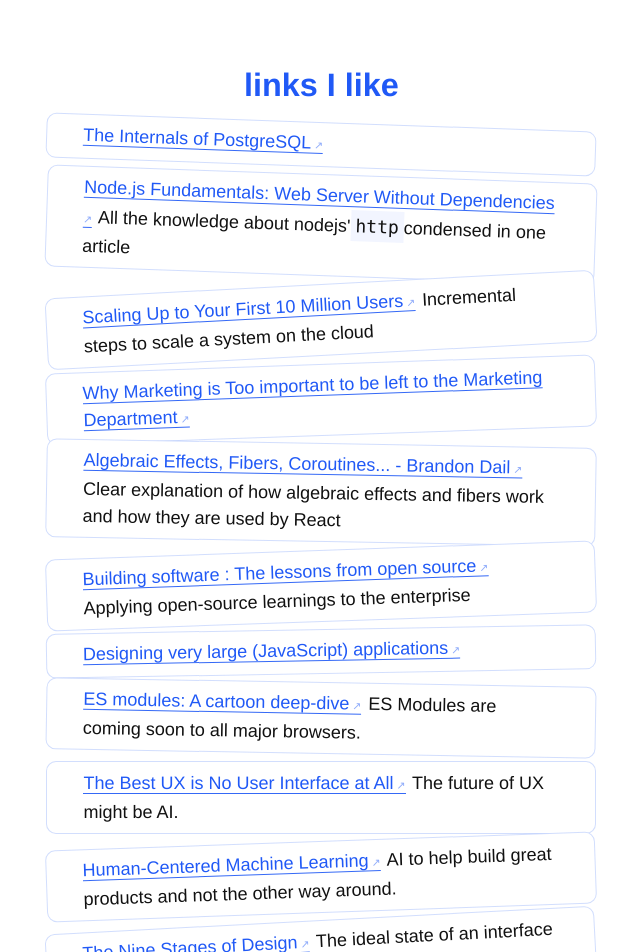
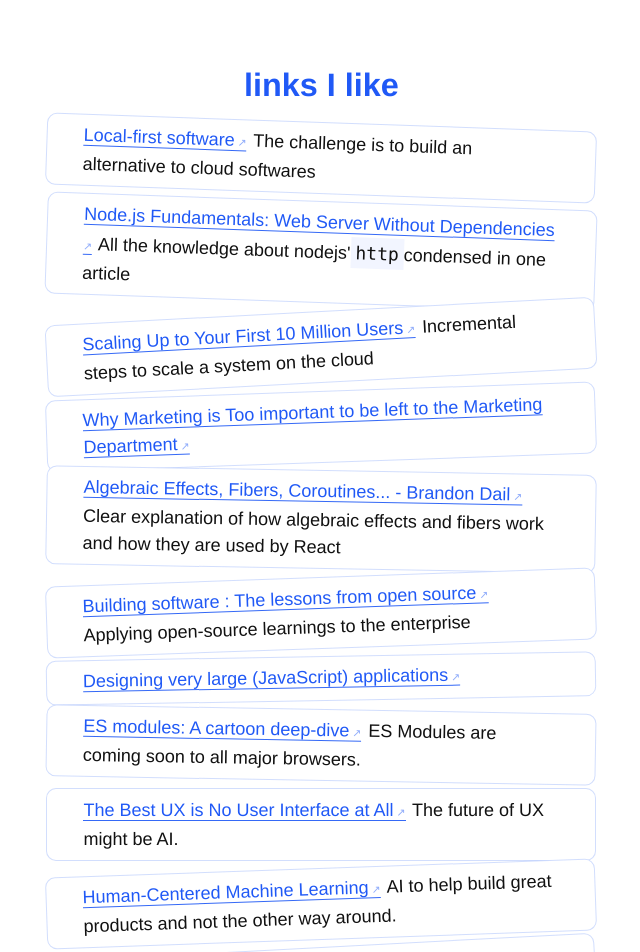
Before and after one commit to lucleray/luc.im, a Next.js app: page / in a window 1280 px wide. Shown: the part 2120-3072 px from the top of the page, without its empty margins (56-696 px from the left). Built offline with nearby package versions, Linux system fonts and the light colour scheme; a web font is replaced by a local one.

Commit message:
add link "local-first software"

```diff
--- a/pages/index.js
+++ b/pages/index.js
@@ -143,10 +143,10 @@ const mywork = [
 
 const links = [
   {
-    id: 'internals-of-postgres',
-    title: 'The Internals of PostgreSQL',
-    url: 'http://www.interdb.jp/pg/',
-    about: ''
+    id: 'local-first-software',
+    title: 'Local-first software',
+    url: 'https://www.inkandswitch.com/local-first.html',
+    about: 'The challenge is to build an alternative to cloud softwares'
   },
   {
     id: 'node-js-http',
@@ -206,12 +206,6 @@ const links = [
     url:
       'https://medium.com/google-design/human-centered-machine-learning-a770d10562cd',
     about: 'AI to help build great products and not the other way around.'
-  },
-  {
-    id: 'nine-states-of-design',
-    title: 'The Nine Stages of Design',
-    url: 'https://medium.com/swlh/the-nine-states-of-design-5bfe9b3d6d85',
-    about: 'The ideal state of an interface is just the tip of the iceberg.'
   },
   {
     id: 'critical-thinking-software-development',
```
